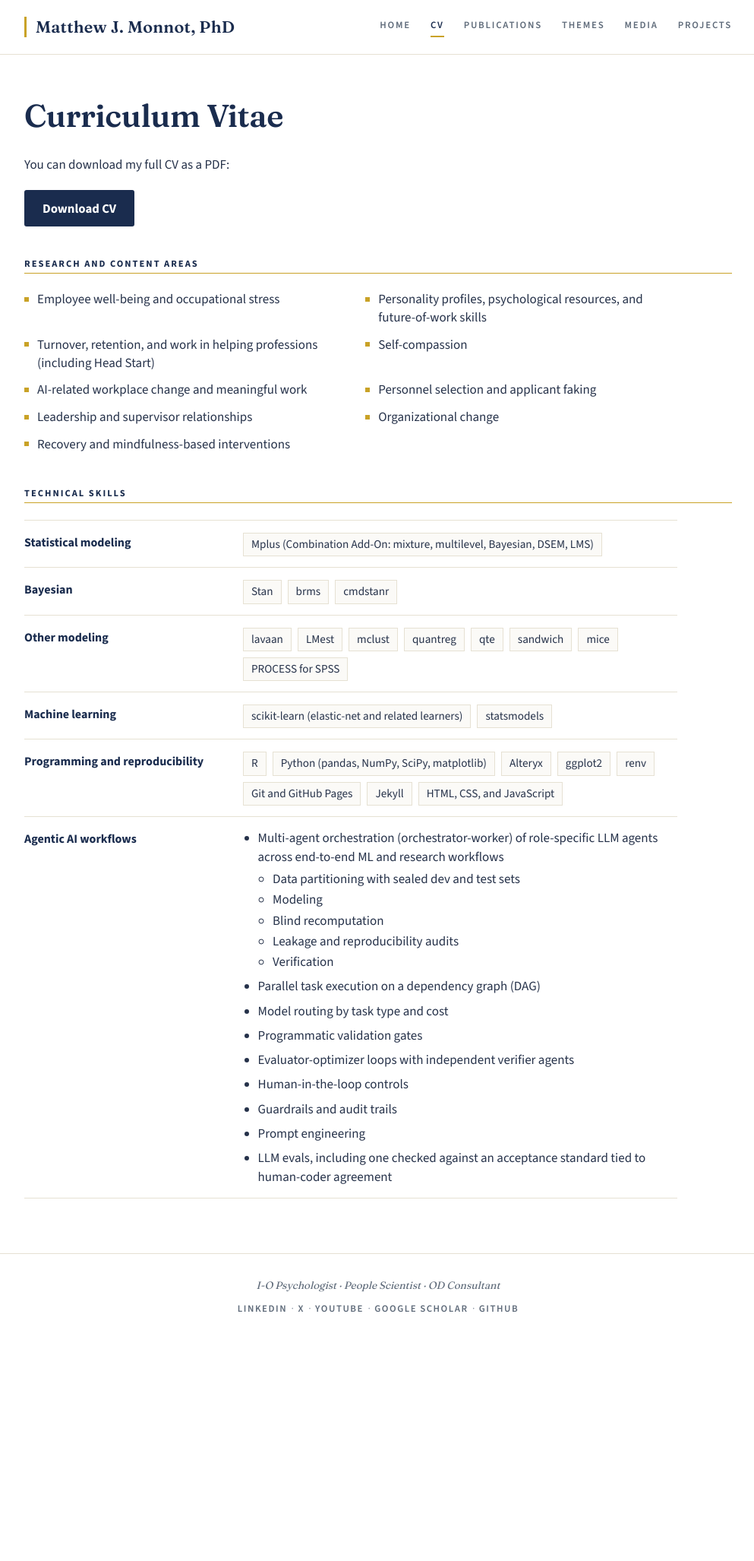
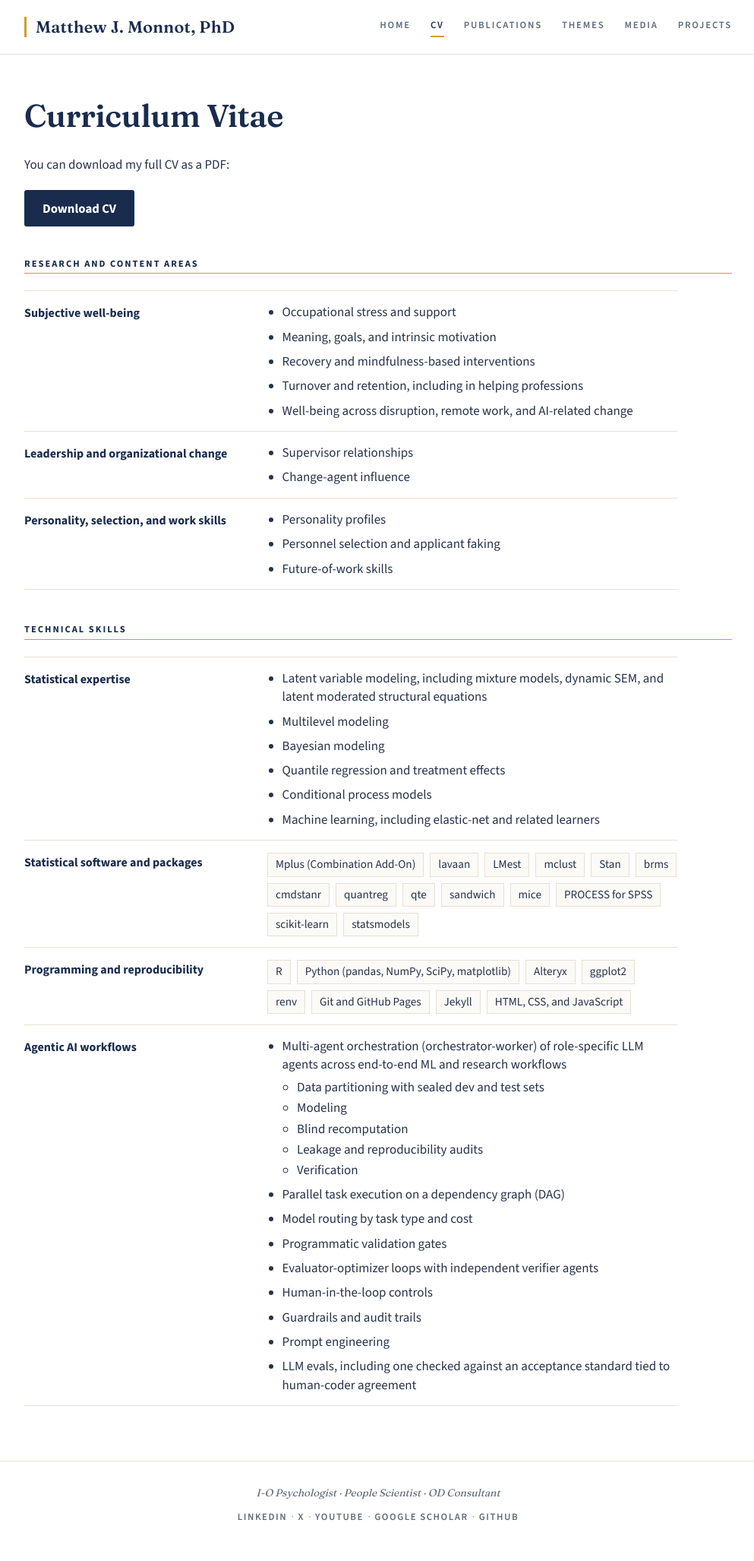
Before and after one commit to mjmonnot/mjmonnot.github.io, a Jekyll site: the page built from cv.md, in a window 1280 px wide. Shown: the whole page at 76% size, without its empty margins (142-1135 px from the left). Built offline with Jekyll 4.4.1, drawn with Linux system fonts in a browser that asks for light colours; before the commit the page ends 1780 px from its top, so only the background shows below that.

Commit message:
CV page: group research areas and separate methods from packages
Subjective well-being, leadership and change, and personality and selection are the areas. lavaan and the other modeling packages sit with the statistical software, and latent variable modeling is named as the expertise.

Co-authored-by: Matt Monnot <mjmonnot@users.noreply.github.com>

```diff
--- a/assets/main.scss
+++ b/assets/main.scss
@@ -697,33 +697,6 @@ body.feature-lightbox-open {
   margin-top: 2.6em;
 }
 
-.cv-topics {
-  list-style: none;
-  padding: 0;
-  margin: 0;
-  display: grid;
-  grid-template-columns: 1fr 1fr;
-  gap: 0.7em 2.4rem;
-  max-width: 860px;
-}
-
-.cv-topics li {
-  margin: 0;
-  padding-left: 1em;
-  position: relative;
-  line-height: 1.4;
-}
-
-.cv-topics li::before {
-  content: "";
-  position: absolute;
-  left: 0;
-  top: 0.5em;
-  width: 6px;
-  height: 6px;
-  background: var(--gold);
-}
-
 .skill-stack {
   max-width: 860px;
   border-top: 1px solid var(--rule);
@@ -731,7 +704,7 @@ body.feature-lightbox-open {
 
 .skill-row {
   display: grid;
-  grid-template-columns: 16rem 1fr;
+  grid-template-columns: 18rem 1fr;
   gap: 8px 2rem;
   align-items: start;
   padding: 16px 0 14px;
@@ -893,7 +866,6 @@ body.feature-lightbox-open {
   .hero h1 { font-size: 2.4rem; }
   h1 { font-size: 2rem; }
   .home-grid { grid-template-columns: 1fr; gap: 44px; }
-  .cv-topics { grid-template-columns: 1fr; }
   .skill-row { grid-template-columns: 1fr; gap: 8px; padding: 14px 0 12px; }
   .site-header .wrapper { flex-direction: column; align-items: flex-start; }
   .site-nav { gap: 4px 18px; }
--- a/cv.md
+++ b/cv.md
@@ -15,17 +15,33 @@ permalink: /cv.html
 <section class="cv-section" aria-labelledby="research-areas">
   <h2 class="section-label" id="research-areas">Research and content areas</h2>
   <hr class="label-rule">
-  <ul class="cv-topics">
-    <li>Employee well-being and occupational stress</li>
-    <li>Personality profiles, psychological resources, and future-of-work skills</li>
-    <li>Turnover, retention, and work in helping professions (including Head Start)</li>
-    <li>Self-compassion</li>
-    <li>AI-related workplace change and meaningful work</li>
-    <li>Personnel selection and applicant faking</li>
-    <li>Leadership and supervisor relationships</li>
-    <li>Organizational change</li>
-    <li>Recovery and mindfulness-based interventions</li>
-  </ul>
+  <div class="skill-stack">
+    <div class="skill-row">
+      <h3>Subjective well-being</h3>
+      <ul class="skill-points">
+        <li>Occupational stress and support</li>
+        <li>Meaning, goals, and intrinsic motivation</li>
+        <li>Recovery and mindfulness-based interventions</li>
+        <li>Turnover and retention, including in helping professions</li>
+        <li>Well-being across disruption, remote work, and AI-related change</li>
+      </ul>
+    </div>
+    <div class="skill-row">
+      <h3>Leadership and organizational change</h3>
+      <ul class="skill-points">
+        <li>Supervisor relationships</li>
+        <li>Change-agent influence</li>
+      </ul>
+    </div>
+    <div class="skill-row">
+      <h3>Personality, selection, and work skills</h3>
+      <ul class="skill-points">
+        <li>Personality profiles</li>
+        <li>Personnel selection and applicant faking</li>
+        <li>Future-of-work skills</li>
+      </ul>
+    </div>
+  </div>
 </section>
 
 <section class="cv-section" aria-labelledby="technical-skills">
@@ -33,36 +49,32 @@ permalink: /cv.html
   <hr class="label-rule">
   <div class="skill-stack">
     <div class="skill-row">
-      <h3>Statistical modeling</h3>
-      <ul class="skill-chips">
-        <li>Mplus (Combination Add-On: mixture, multilevel, Bayesian, DSEM, LMS)</li>
+      <h3>Statistical expertise</h3>
+      <ul class="skill-points">
+        <li>Latent variable modeling, including mixture models, dynamic SEM, and latent moderated structural equations</li>
+        <li>Multilevel modeling</li>
+        <li>Bayesian modeling</li>
+        <li>Quantile regression and treatment effects</li>
+        <li>Conditional process models</li>
+        <li>Machine learning, including elastic-net and related learners</li>
       </ul>
     </div>
     <div class="skill-row">
-      <h3>Bayesian</h3>
+      <h3>Statistical software and packages</h3>
       <ul class="skill-chips">
+        <li>Mplus (Combination Add-On)</li>
+        <li>lavaan</li>
+        <li>LMest</li>
+        <li>mclust</li>
         <li>Stan</li>
         <li>brms</li>
         <li>cmdstanr</li>
-      </ul>
-    </div>
-    <div class="skill-row">
-      <h3>Other modeling</h3>
-      <ul class="skill-chips">
-        <li>lavaan</li>
-        <li>LMest</li>
-        <li>mclust</li>
         <li>quantreg</li>
         <li>qte</li>
         <li>sandwich</li>
         <li>mice</li>
         <li>PROCESS for SPSS</li>
-      </ul>
-    </div>
-    <div class="skill-row">
-      <h3>Machine learning</h3>
-      <ul class="skill-chips">
-        <li>scikit-learn (elastic-net and related learners)</li>
+        <li>scikit-learn</li>
         <li>statsmodels</li>
       </ul>
     </div>
```
